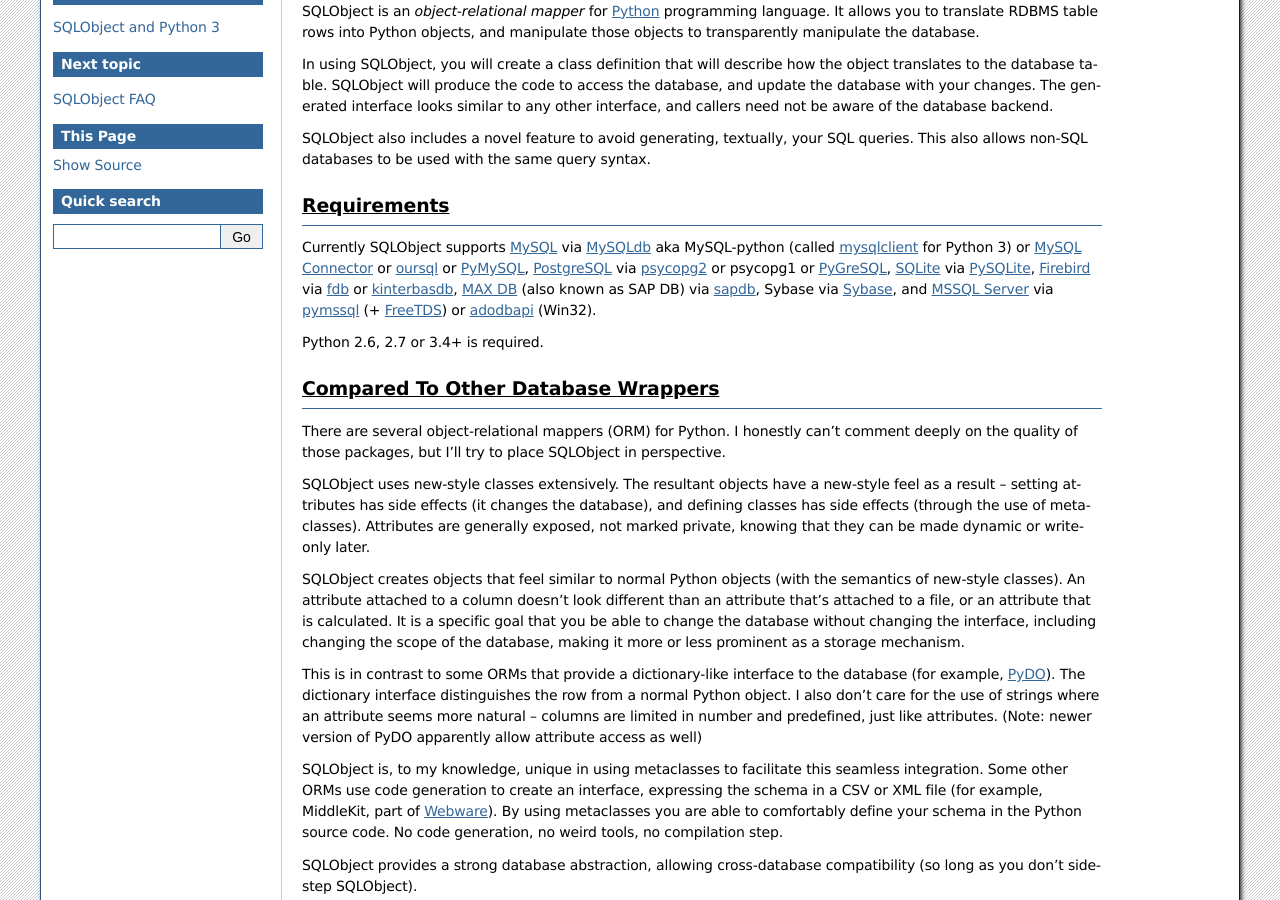
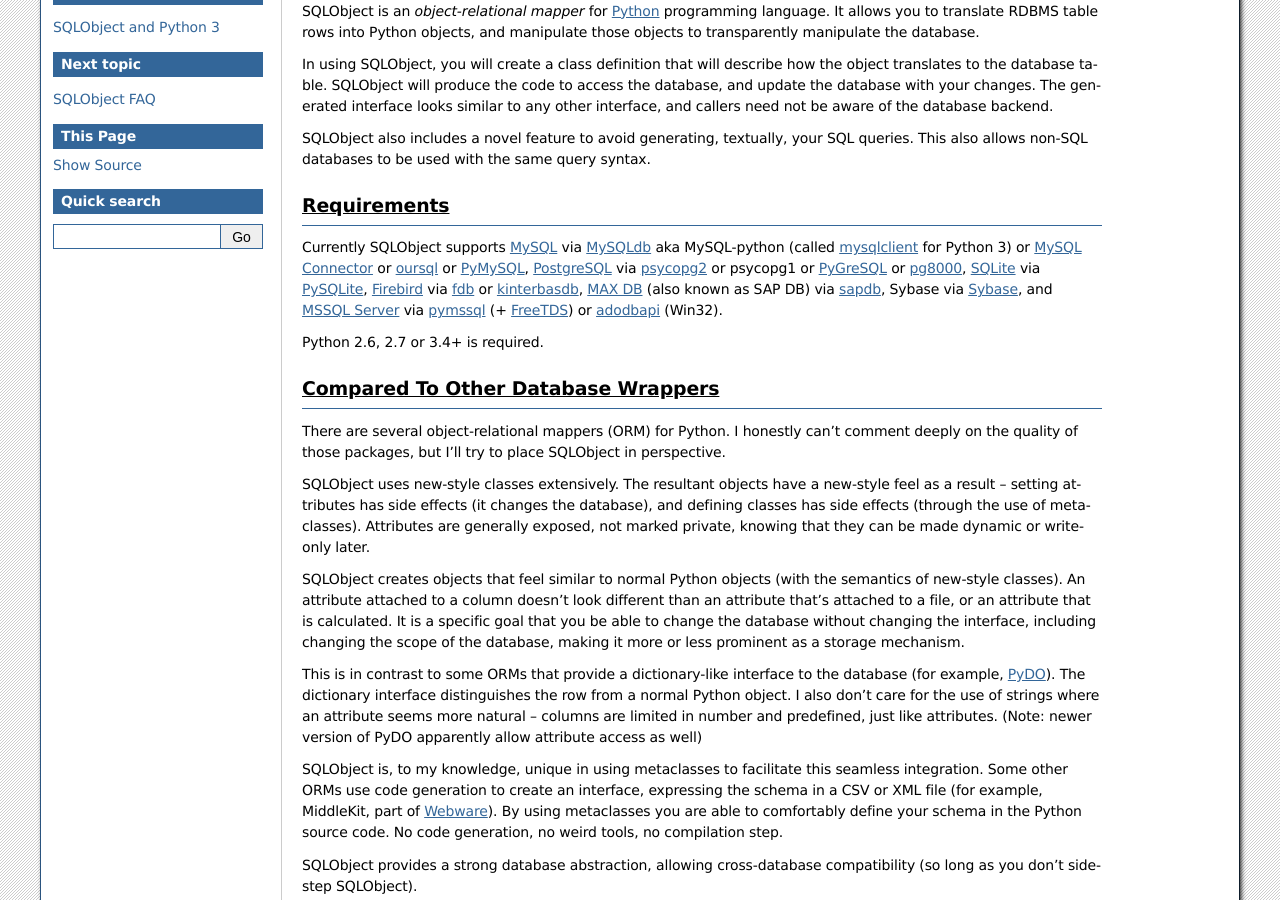
Before and after one commit to sqlobject/sqlobject, a Sphinx documentation site: the page built from docs/SQLObject.rst, in a window 1280 px wide and 900 px high, scrolled down 1811 px. Built offline with Sphinx 7.4.7, drawn with Linux system fonts in a browser that asks for light colours.

Commit message:
Add support for pg8000 PostgreSQL driver

```diff
--- a/docs/News.rst
+++ b/docs/News.rst
@@ -46,6 +46,9 @@
   problems).
 
 * Extend support for PyGreSQL driver. There are still some problems.
+
+* Add support for `pg8000 <https://pypi.python.org/pypi/pg8000>`_
+  PostgreSQL driver. There are still some problems.
 
 Documentation
 -------------
--- a/docs/SQLObject.rst
+++ b/docs/SQLObject.rst
@@ -48,10 +48,10 @@
 
 Currently SQLObject supports MySQL_ via MySQLdb_ aka MySQL-python (called
 mysqlclient_ for Python 3) or `MySQL Connector`_ or oursql_ or PyMySQL_,
-PostgreSQL_ via psycopg2_ or psycopg1 or PyGreSQL_, SQLite_ via PySQLite_,
-Firebird_ via fdb_ or kinterbasdb_, `MAX DB`_ (also known as SAP DB) via
-sapdb_, Sybase via Sybase_, and `MSSQL Server`_ via pymssql_ (+ FreeTDS_)
-or adodbapi_ (Win32).
+PostgreSQL_ via psycopg2_ or psycopg1 or PyGreSQL_ or pg8000_, SQLite_ via
+PySQLite_, Firebird_ via fdb_ or kinterbasdb_, `MAX DB`_ (also known as SAP
+DB) via sapdb_, Sybase via Sybase_, and `MSSQL Server`_ via pymssql_ (+
+FreeTDS_) or adodbapi_ (Win32).
 
 .. _MySQL: https://www.mysql.com/
 .. _MySQLdb: https://sourceforge.net/projects/mysql-python/
@@ -62,6 +62,7 @@
 .. _PostgreSQL: https://postgresql.org
 .. _psycopg2: http://initd.org/psycopg/
 .. _PyGreSQL: http://www.pygresql.org/
+.. _pg8000: https://pypi.python.org/pypi/pg8000
 .. _SQLite: https://sqlite.org/
 .. _PySQLite: https://github.com/ghaering/pysqlite
 .. _Firebird: http://www.firebirdsql.org/en/python-driver/
--- a/docs/TODO.rst
+++ b/docs/TODO.rst
@@ -71,8 +71,6 @@
 
 * Switch from setuptools to distribute.
 
-* `pg8000 driver <https://pypi.python.org/pypi/pg8000>`_.
-
 * `py-postgresql driver <https://pypi.python.org/pypi/py-postgresql>`_.
 
 * `pyfirebirdsql <https://pypi.python.org/pypi/firebirdsql>`_.
```
Also changed, not shown: .travis.yml, 2 other files.
